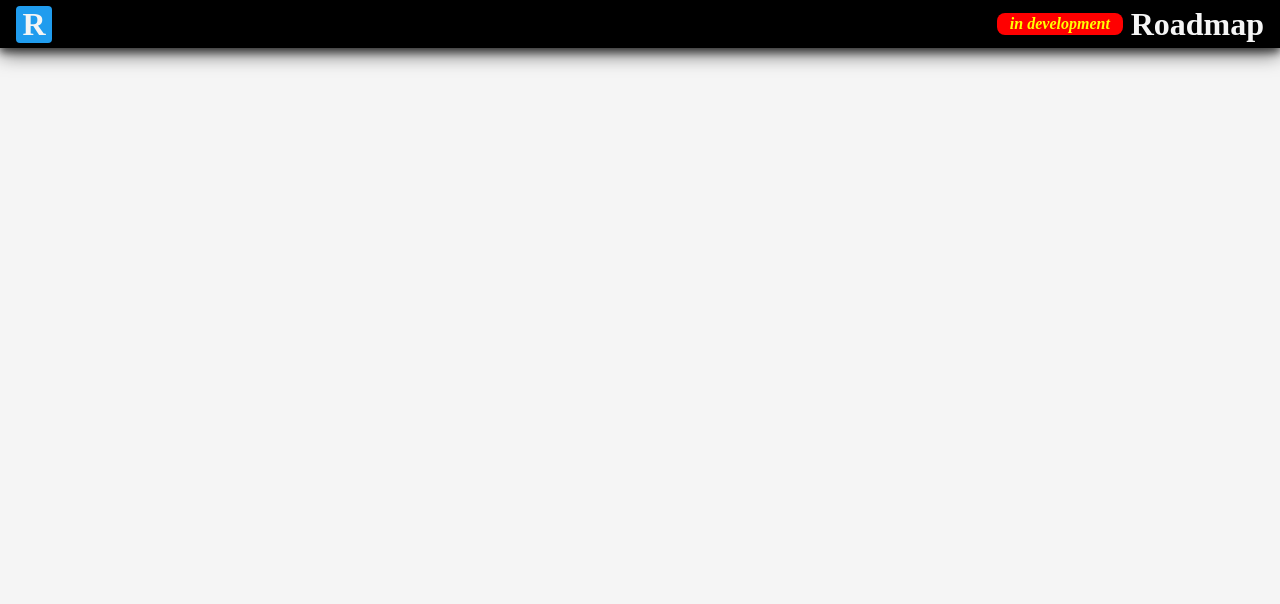
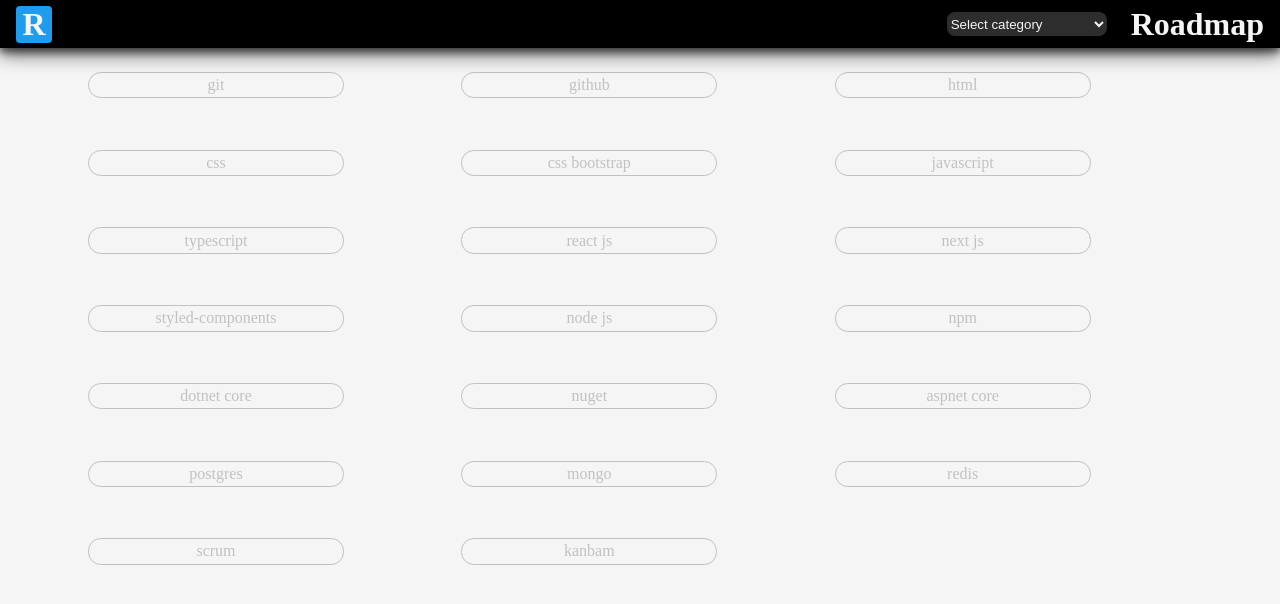
Before and after one commit to fndaraujo/dev-roadmap, a Next.js app: page / in a window 1280 px wide. Shown: the top 604 px of the page. Built offline with nearby package versions, Linux system fonts and the light colour scheme.

Commit message:
Add api and contents

```diff
--- /dev/null
+++ b/src/components/card/index.jsx
@@ -0,0 +1,19 @@
+import { StyledCard } from 'src/components/card/style'
+
+export default function Card({ skillTitle, skillCategory, category }) {
+  return (
+    <StyledCard>
+      <div
+        className={
+          skillCategory === category
+            ? skillCategory
+            : skillCategory === 'fullstack'
+            ? 'unselected'
+            : 'unselected'
+        }
+      >
+        {skillTitle}
+      </div>
+    </StyledCard>
+  )
+}
--- /dev/null
+++ b/src/components/card/style.js
@@ -0,0 +1,35 @@
+import styled from 'styled-components'
+
+export const StyledCard = styled.div`
+  margin: 0.5rem;
+  width: 16rem;
+  text-align: center;
+
+  .frontend {
+    padding: 0.2rem;
+    border: solid 1px #2b2b2b;
+    border-radius: 0.8rem;
+    background-color: #f27a10;
+    color: whitesmoke;
+  }
+  .backend {
+    padding: 0.2rem;
+    border: solid 1px #e666cc;
+    border-radius: 0.8rem;
+    background-color: #9780e5;
+    color: whitesmoke;
+  }
+  .fullstack {
+    padding: 0.2rem;
+    border: solid 1px #2b2b2b;
+    border-radius: 0.8rem;
+    background-color: lightblue;
+    color: grey;
+  }
+  .unselected {
+    padding: 0.2rem;
+    border: solid 1px #c1c1c1;
+    border-radius: 0.8rem;
+    color: #c1c1c1;
+  }
+`
--- /dev/null
+++ b/src/components/contents/index.jsx
@@ -0,0 +1,29 @@
+import { useEffect, useState } from 'react'
+
+import Card from 'src/components/card'
+
+import { StyledContents } from 'src/components/contents/style'
+
+export default function Contents({ category }) {
+  const [skills, setSkills] = useState([])
+  useEffect(() => {
+    fetch('/api/')
+      .then((response) => response.json())
+      .then((data) => setSkills(data))
+  }, [])
+
+  return (
+    <StyledContents>
+      {skills.map((skill) => {
+        return (
+          <Card
+            key={skill.title}
+            skillTitle={skill.title}
+            skillCategory={skill.category}
+            category={category}
+          />
+        )
+      })}
+    </StyledContents>
+  )
+}
--- /dev/null
+++ b/src/components/contents/style.js
@@ -0,0 +1,9 @@
+import styled from 'styled-components'
+
+export const StyledContents = styled.div`
+  display: grid;
+  grid-template-columns: repeat(3, 1fr);
+  margin: 3rem 4rem 0 4rem;
+  padding: 1rem;
+  height: 36rem;
+`
--- a/src/components/header/index.jsx
+++ b/src/components/header/index.jsx
@@ -1,13 +1,23 @@
 import { StyledHeader } from 'src/components/header/style'
 
-export default function Header({ title }) {
+export default function Header({ title, setCategory }) {
   return (
     <StyledHeader>
       <div className="container-logo">
         <div>r</div>
       </div>
       <div className="container-title">
-        <div className="notice-in-development">in development</div>
+        <select
+          className="category-selector"
+          onChange={(e) => {
+            setCategory(e.target.value)
+          }}
+        >
+          <option value={'notSelected'}>Select category</option>
+          <option value={'fullstack'}>fullstack</option>
+          <option value={'frontend'}>frontend</option>
+          <option value={'backend'}>backend</option>
+        </select>
         <h1>{title}</h1>
       </div>
     </StyledHeader>
--- a/src/components/header/style.js
+++ b/src/components/header/style.js
@@ -36,13 +36,14 @@ export const StyledHeader = styled.header`
     margin-left: auto;
     color: whitesmoke;
   }
-  .notice-in-development {
-    padding: 0.1rem 0.8rem;
-    background-color: red;
-    color: yellow;
-    max-width: fit-content;
+  .category-selector {
+    margin-right: 1rem;
+    height: 1.5rem;
+    width: 10rem;
+    outline: none;
+    border: none;
     border-radius: 8px;
-    font-style: italic;
-    font-weight: bold;
+    background-color: #2d2d2d;
+    color: whitesmoke;
   }
 `
--- /dev/null
+++ b/src/database/data.js
@@ -0,0 +1,82 @@
+export const data = [
+  {
+    title: 'git',
+    category: 'common',
+  },
+  {
+    title: 'github',
+    category: 'common',
+  },
+  {
+    title: 'html',
+    category: 'frontend',
+  },
+  {
+    title: 'css',
+    category: 'frontend',
+  },
+  {
+    title: 'css bootstrap',
+    category: 'frontend',
+  },
+  {
+    title: 'javascript',
+    category: 'frontend',
+  },
+  {
+    title: 'typescript',
+    category: 'frontend',
+  },
+  {
+    title: 'react js',
+    category: 'frontend',
+  },
+  {
+    title: 'next js',
+    category: 'frontend',
+  },
+  {
+    title: 'styled-components',
+    category: 'frontend',
+  },
+  {
+    title: 'node js',
+    category: 'backend',
+  },
+  {
+    title: 'npm',
+    category: 'common',
+  },
+  {
+    title: 'dotnet core',
+    category: 'backend',
+  },
+  {
+    title: 'nuget',
+    category: 'backend',
+  },
+  {
+    title: 'aspnet core',
+    category: 'fullstack',
+  },
+  {
+    title: 'postgres',
+    category: 'backend',
+  },
+  {
+    title: 'mongo',
+    category: 'backend',
+  },
+  {
+    title: 'redis',
+    category: 'backend',
+  },
+  {
+    title: 'scrum',
+    category: 'agile',
+  },
+  {
+    title: 'kanbam',
+    category: 'agile',
+  },
+]
--- /dev/null
+++ b/src/pages/api/index.jsx
@@ -0,0 +1,11 @@
+import { data } from 'src/database/data'
+
+export default function handler(request, response) {
+  switch (request.method) {
+    case 'GET':
+      response.status(200).json(data)
+      break
+    default:
+      response.status(400).json({ error: 'Method not allowed.' })
+  }
+}
--- a/src/pages/index.jsx
+++ b/src/pages/index.jsx
@@ -1,16 +1,20 @@
 import Head from 'next/head'
+import { useState } from 'react'
 
 import Header from 'src/components/header'
+import Contents from 'src/components/contents'
 
 import appConfig from '/devroadmap.config'
 
 export default function Home() {
+  const [category, setCategory] = useState('')
   return (
     <>
       <Head>
         <title>{appConfig.app.product}</title>
       </Head>
-      <Header title={appConfig.app.product} />
+      <Header title={appConfig.app.product} setCategory={setCategory} />
+      <Contents category={category} />
     </>
   )
 }
```
